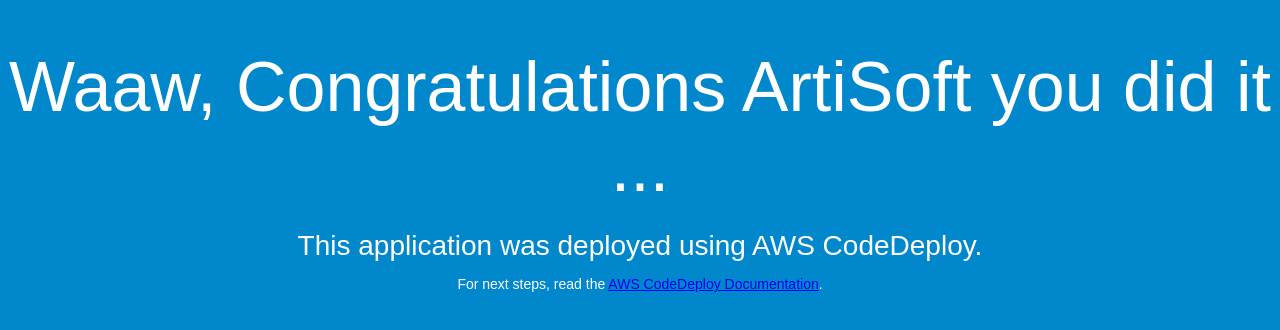
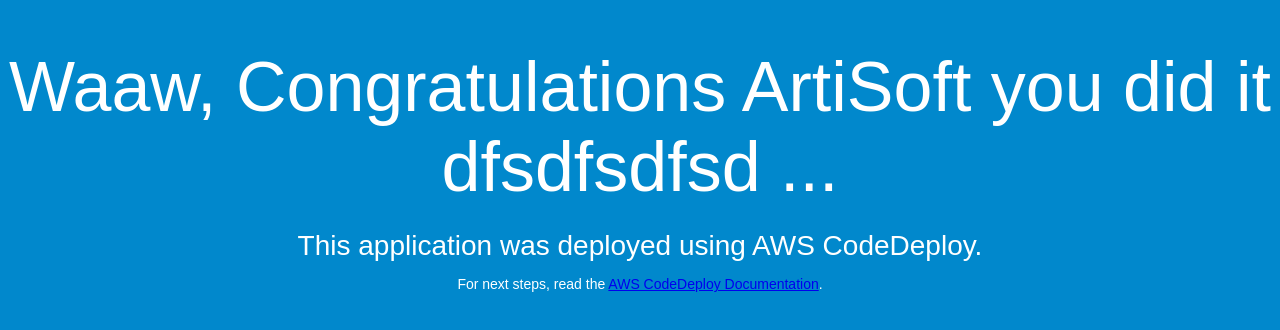
Before and after one commit to Anik997/demo2, a plain HTML site: page index.html in a window 1280 px wide. Drawn offline with Linux system fonts and the light colour scheme.

Commit message:
Update index.html

```diff
--- a/index.html
+++ b/index.html
@@ -26,7 +26,7 @@
 </head>
 <body>
   <div align="center">
-    <h1>Waaw, Congratulations ArtiSoft you did it ...</h1>
+    <h1>Waaw, Congratulations ArtiSoft you did it dfsdfsdfsd ...</h1>
     <h2>This application was deployed using AWS CodeDeploy.</h2>
     <p>For next steps, read the <a href="http://aws.amazon.com/documentation/codedeploy">AWS CodeDeploy Documentation</a>.</p>
   </div>
```
